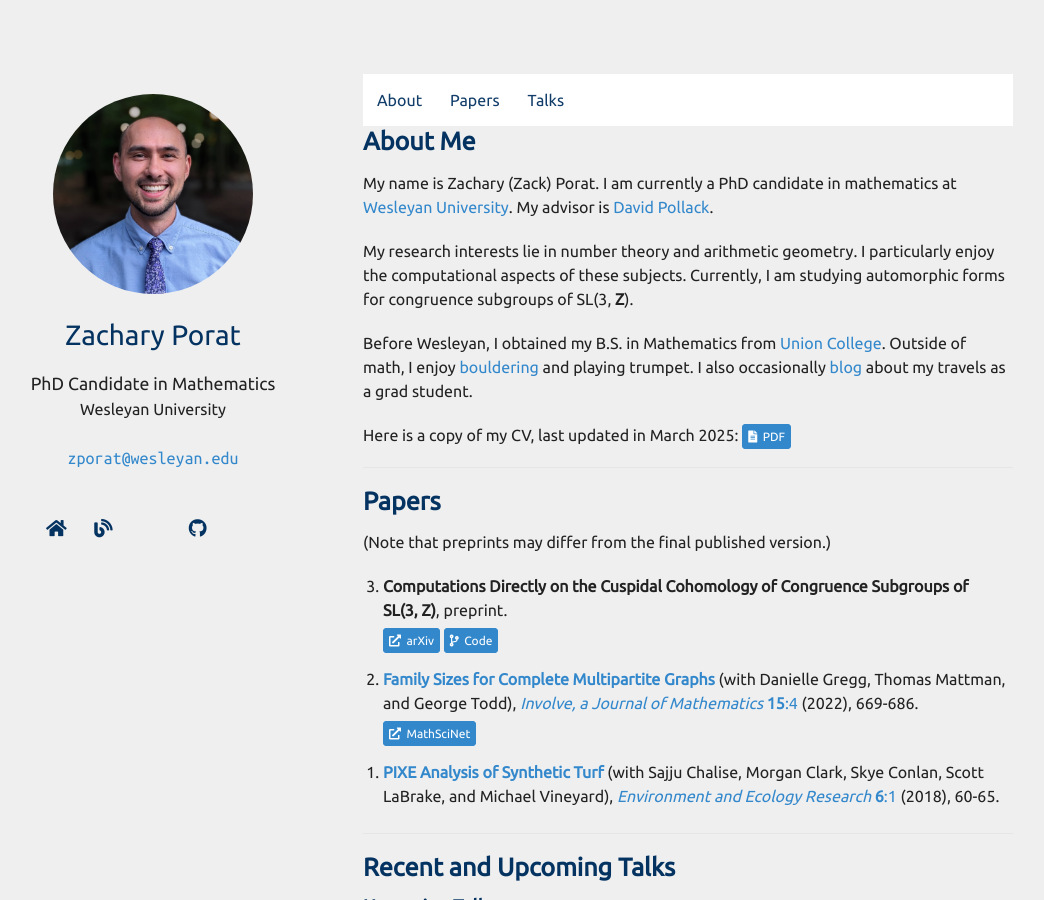
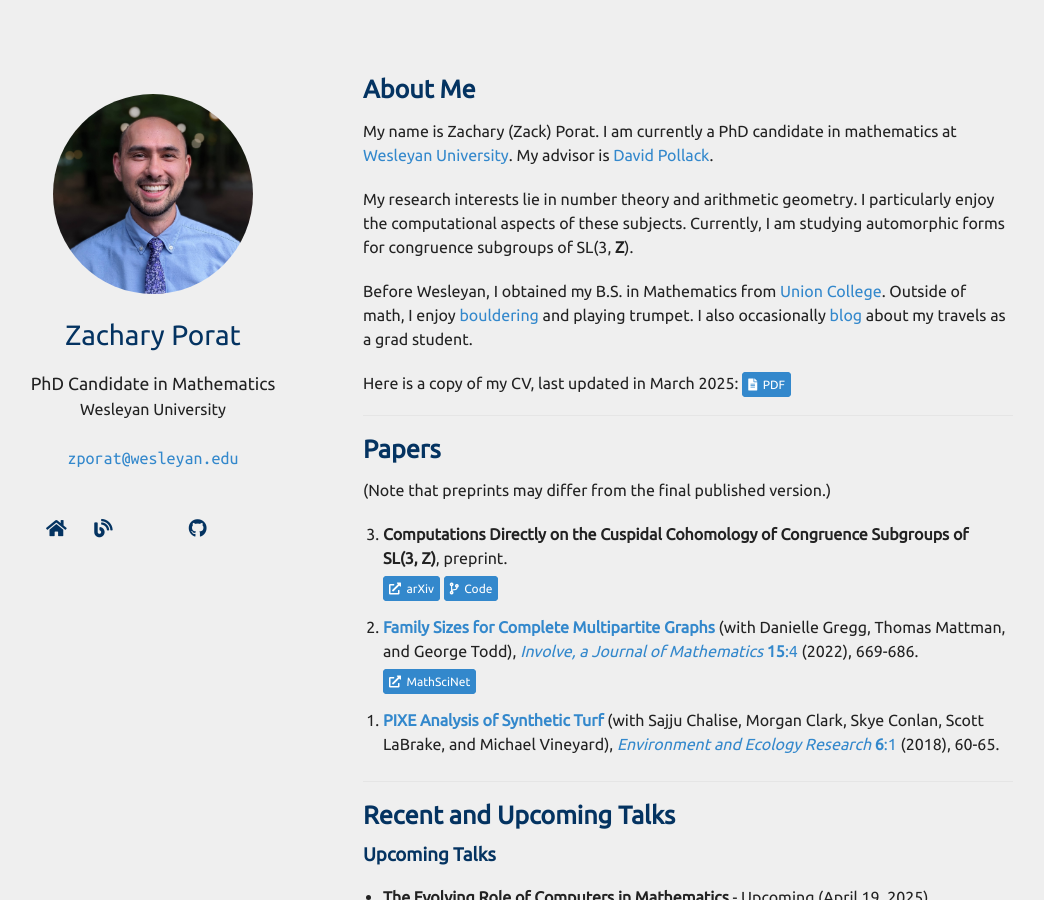
Before and after one commit to zporat/zporat.github.io, a Jekyll site: the page built from index.md, in a window 1280 px wide and 900 px high. Shown: the whole window, without its empty margins (102-1146 px from the left). Built offline with Jekyll 4.4.1, drawn with Linux system fonts in a browser that asks for light colours; nearby versions of some CDN libraries; a style sheet for code colours, icons or effects is not loaded; our own code applies the rules of GitHub Pages for plain Markdown files.

Commit message:
remove nav menu

```diff
--- a/index.md
+++ b/index.md
@@ -1,12 +1,6 @@
 ---
 layout: homepage
 ---
-
-<nav id="navbar" class="navbar">
-    <a href="#about">About</a>
-    <a href="#papers">Papers</a>
-    <a href="#talks">Talks</a>
-</nav>
 
 ## <a name="about"></a> About Me
 
```
